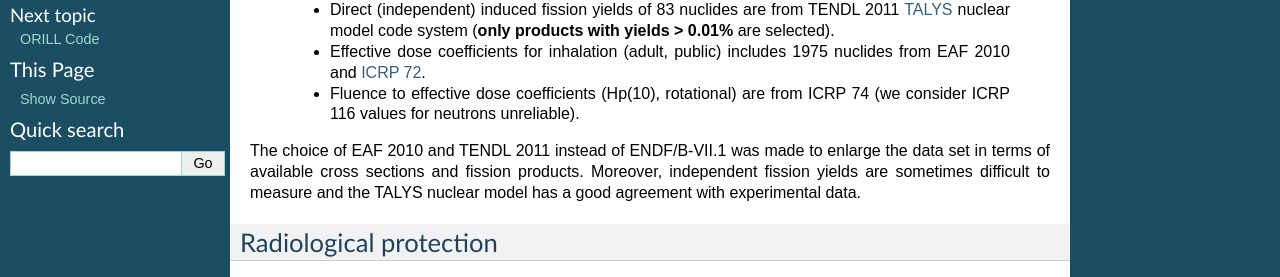
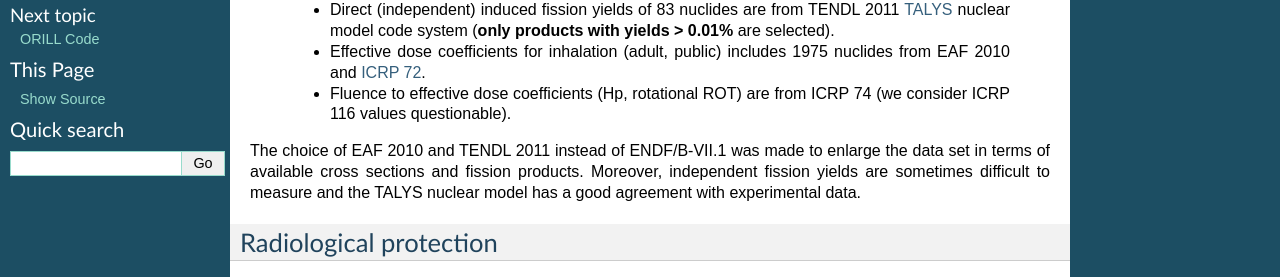
Before and after one commit to orill/orill, a Sphinx documentation site: the page built from docs/nucdata.rst, in a window 1280 px wide. Shown: the part 331-608 px from the top of the page. Built offline with Sphinx 7.4.7, drawn with Linux system fonts in a browser that asks for light colours.

Commit message:
Add files via upload

```diff
--- a/docs/nucdata.rst
+++ b/docs/nucdata.rst
@@ -12,7 +12,7 @@
  - Incident neutron data cover 816 nuclides cross sections and multiplicities from the European Activation File (`EAF 2010 <https://www.oecd-nea.org/dbdata/>`_) at 293.6K: (**only (n,2n), (n,3n), (n,fission), (n,gamma), (n,p), (n,d), (n,t), (n,3He), (n,alpha)** reactions are selected).
  - Direct (independent) induced fission yields of 83 nuclides are from TENDL 2011 `TALYS <http://www.talys.eu/>`_ nuclear model code system (**only products with yields > 0.01%** are selected).
  - Effective dose coefficients for inhalation (adult, public) includes 1975 nuclides from EAF 2010 and `ICRP 72 <http://www.icrp.org/publications.asp>`_.
- - Fluence to effective dose coefficients (Hp(10), rotational) are from ICRP 74 (we consider ICRP 116 values for neutrons unreliable).
+ - Fluence to effective dose coefficients (Hp, rotational ROT) are from ICRP 74 (we consider ICRP 116 values questionable).
 
 The choice of EAF 2010 and TENDL 2011 instead of ENDF/B-VII.1 was made to enlarge the data set in terms of available cross sections and fission products. Moreover, independent fission yields are sometimes difficult to measure and the TALYS nuclear model has a good agreement with experimental data.
 
```
